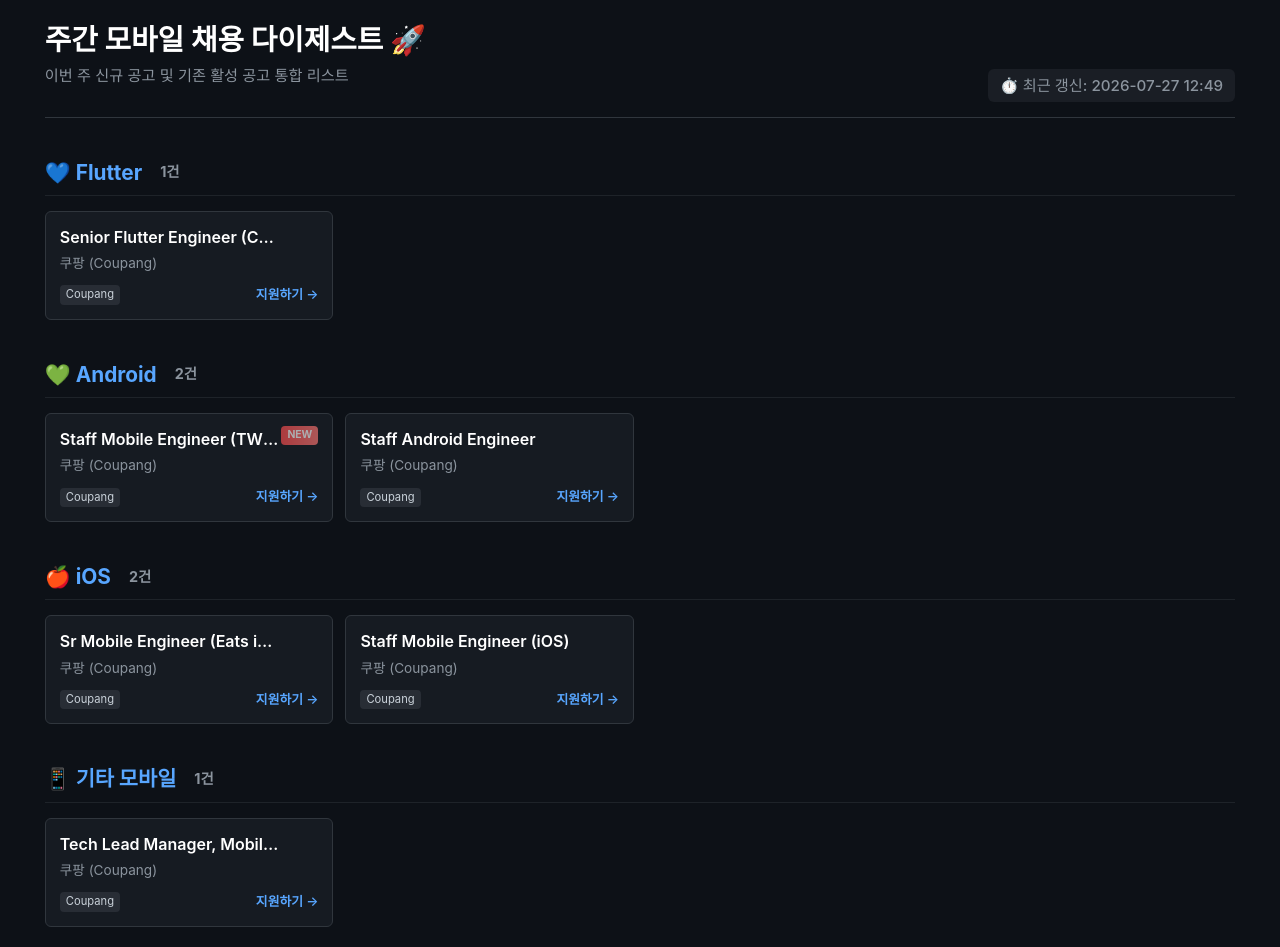
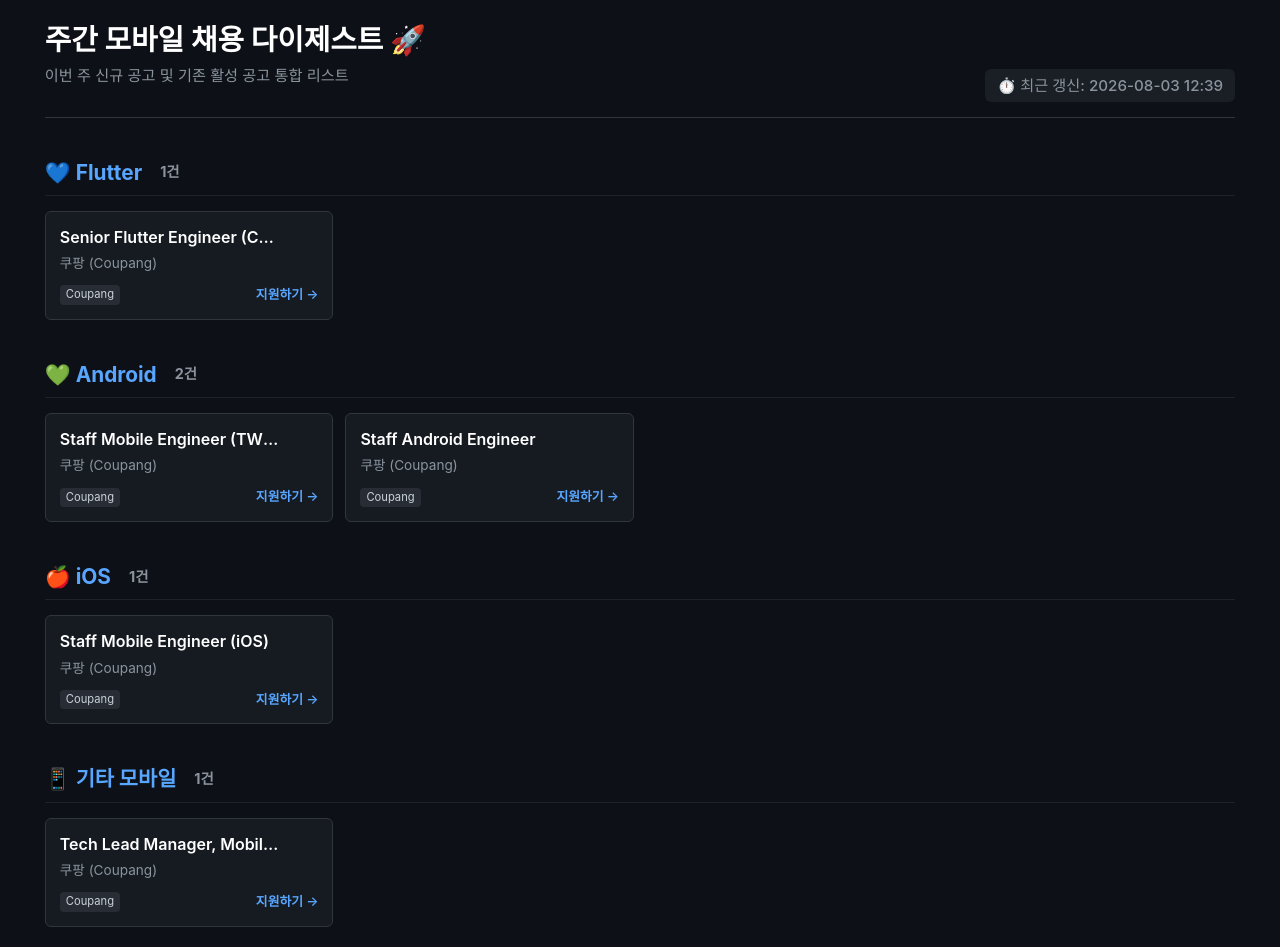
Before and after one commit to Hwan3434/Hwan3434.github.io, a Jekyll site: the page jobs.html, which Jekyll copies as it is, in a window 1280 px wide. Built offline with Jekyll 4.4.1, drawn with Linux system fonts in a browser that asks for light colours.

Commit message:
chore: automated weekly jobs digest update

```diff
--- a/jobs.html
+++ b/jobs.html
@@ -3,7 +3,7 @@
 <head>
     <meta charset="UTF-8">
     <meta name="viewport" content="width=device-width, initial-scale=1.0">
-    <title>주간 모바일 채용 다이제스트 - 2026-07-27</title>
+    <title>주간 모바일 채용 다이제스트 - 2026-08-03</title>
     <style>
         :root { --bg-color: #0d1117; --card-bg: #161b22; --text-main: #c9d1d9; --text-muted: #8b949e; --border: #30363d; }
         body { background-color: var(--bg-color); color: var(--text-main); font-family: 'Inter', -apple-system, sans-serif; margin: 0; padding: 20px; line-height: 1.4; }
@@ -30,7 +30,7 @@
         <div class="header">
             <h1>주간 모바일 채용 다이제스트 🚀</h1>
             <p style="color: var(--text-muted); margin-top: 5px; font-size: 0.95rem;">이번 주 신규 공고 및 기존 활성 공고 통합 리스트</p>
-            <div class="last-updated">⏱️ 최근 갱신: 2026-07-27 12:49</div>
+            <div class="last-updated">⏱️ 최근 갱신: 2026-08-03 12:39</div>
         </div>
 <h2 class="section-title">💙 Flutter <span style="color:var(--text-muted); font-size:0.9rem; margin-left:8px;">1건</span></h2><div class="job-grid">
             <div class="job-card">
@@ -43,7 +43,7 @@
                 </div>
             </div></div><h2 class="section-title">💚 Android <span style="color:var(--text-muted); font-size:0.9rem; margin-left:8px;">2건</span></h2><div class="job-grid">
             <div class="job-card">
-                <span class="new-badge">NEW</span>
+
                 <h3 class="job-title" title="Staff Mobile Engineer (TW Android)">Staff Mobile Engineer (TW Android)</h3>
                 <div class="company-name">쿠팡 (Coupang)</div>
                 <div class="job-footer">
@@ -59,16 +59,7 @@
                     <span class="platform-badge">Coupang</span>
                     <a href="https://www.coupang.jobs/en/jobs/?gh_jid=7474822" class="apply-btn" target="_blank">지원하기 →</a>
                 </div>
-            </div></div><h2 class="section-title">🍎 iOS <span style="color:var(--text-muted); font-size:0.9rem; margin-left:8px;">2건</span></h2><div class="job-grid">
-            <div class="job-card">
-
-                <h3 class="job-title" title="Sr Mobile Engineer (Eats iOS)">Sr Mobile Engineer (Eats iOS)</h3>
-                <div class="company-name">쿠팡 (Coupang)</div>
-                <div class="job-footer">
-                    <span class="platform-badge">Coupang</span>
-                    <a href="https://www.coupang.jobs/en/jobs/?gh_jid=7991999" class="apply-btn" target="_blank">지원하기 →</a>
-                </div>
-            </div>
+            </div></div><h2 class="section-title">🍎 iOS <span style="color:var(--text-muted); font-size:0.9rem; margin-left:8px;">1건</span></h2><div class="job-grid">
             <div class="job-card">
 
                 <h3 class="job-title" title="Staff Mobile Engineer (iOS)">Staff Mobile Engineer (iOS)</h3>
```
Also changed, not shown: tools/jobs.json (+5 -5 lines).
